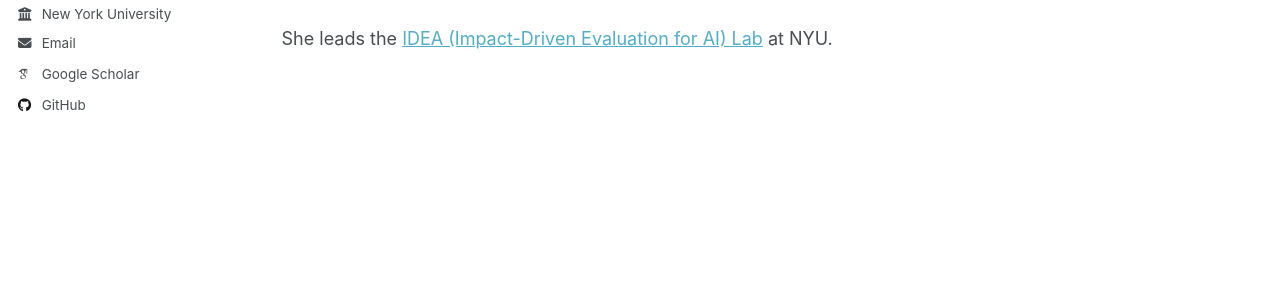
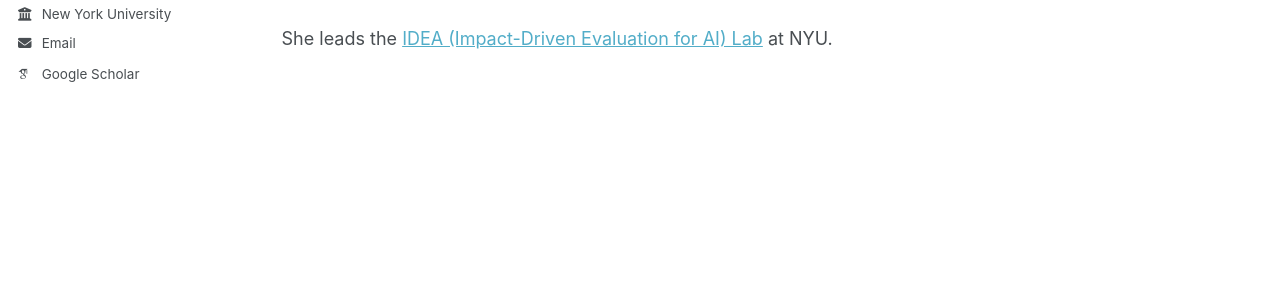
Before and after one commit to emblack/emblack.github.io, a Jekyll site: the page built from _pages/about.md, in a window 1280 px wide. Shown: the part 383-671 px from the top of the page. Built offline with Jekyll 4.4.1, drawn with Linux system fonts in a browser that asks for light colours; some web fonts are replaced; a script that is not in the unit is left out.

Commit message:
links sidebar

```diff
--- a/_config.yml
+++ b/_config.yml
@@ -48,7 +48,7 @@ author:
   bitbucket        : # Username - Update with your username on the site
   codepen          : # Username
   dribbble         : # Username
-  github           : "emblack"
+  github           : # Username - blank hides the GitHub link in the sidebar
   kaggle           : # Username
   stackoverflow    : # User number or user number and name (i.e., use "1" or "1/jeff-atwood")
 
```
